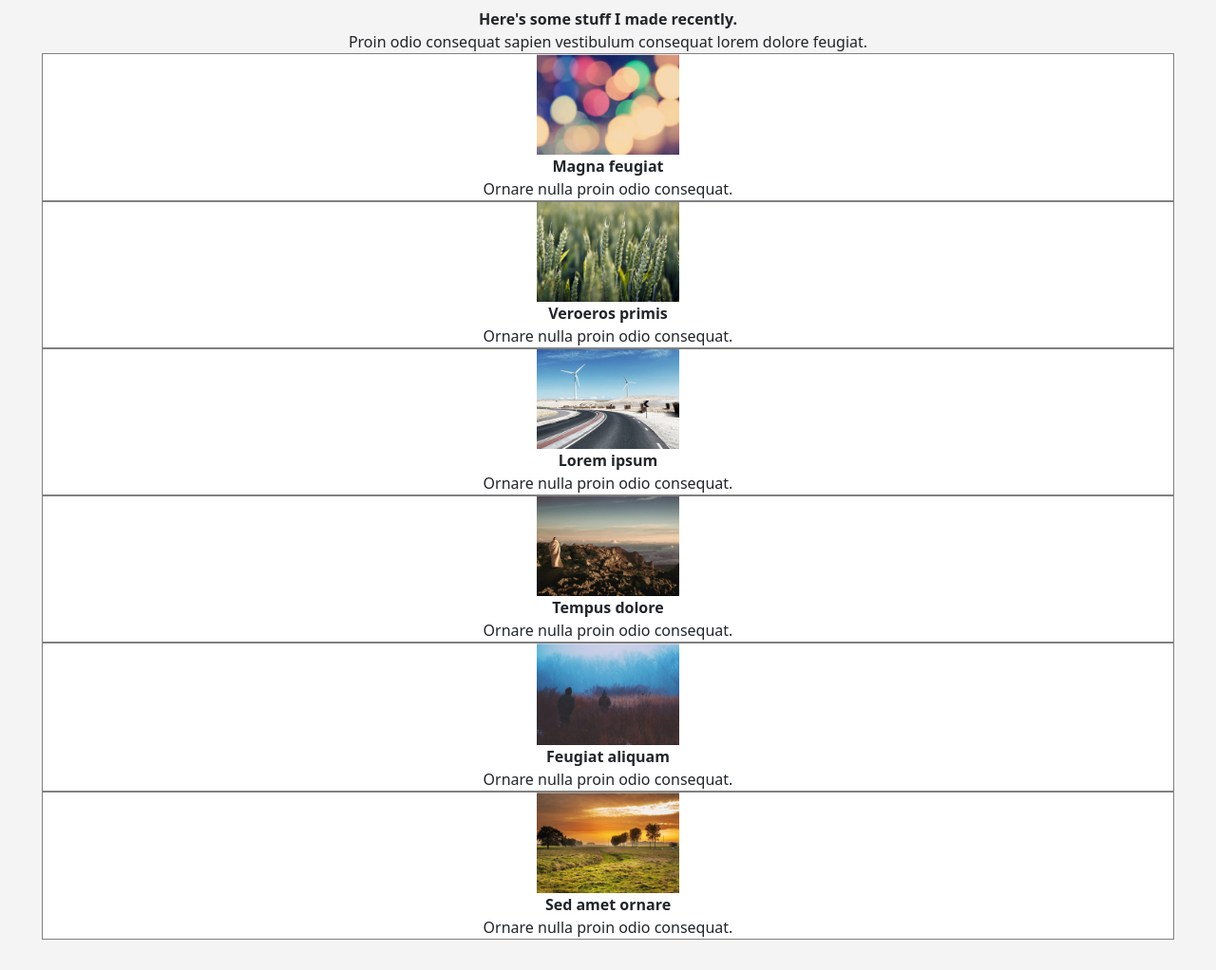
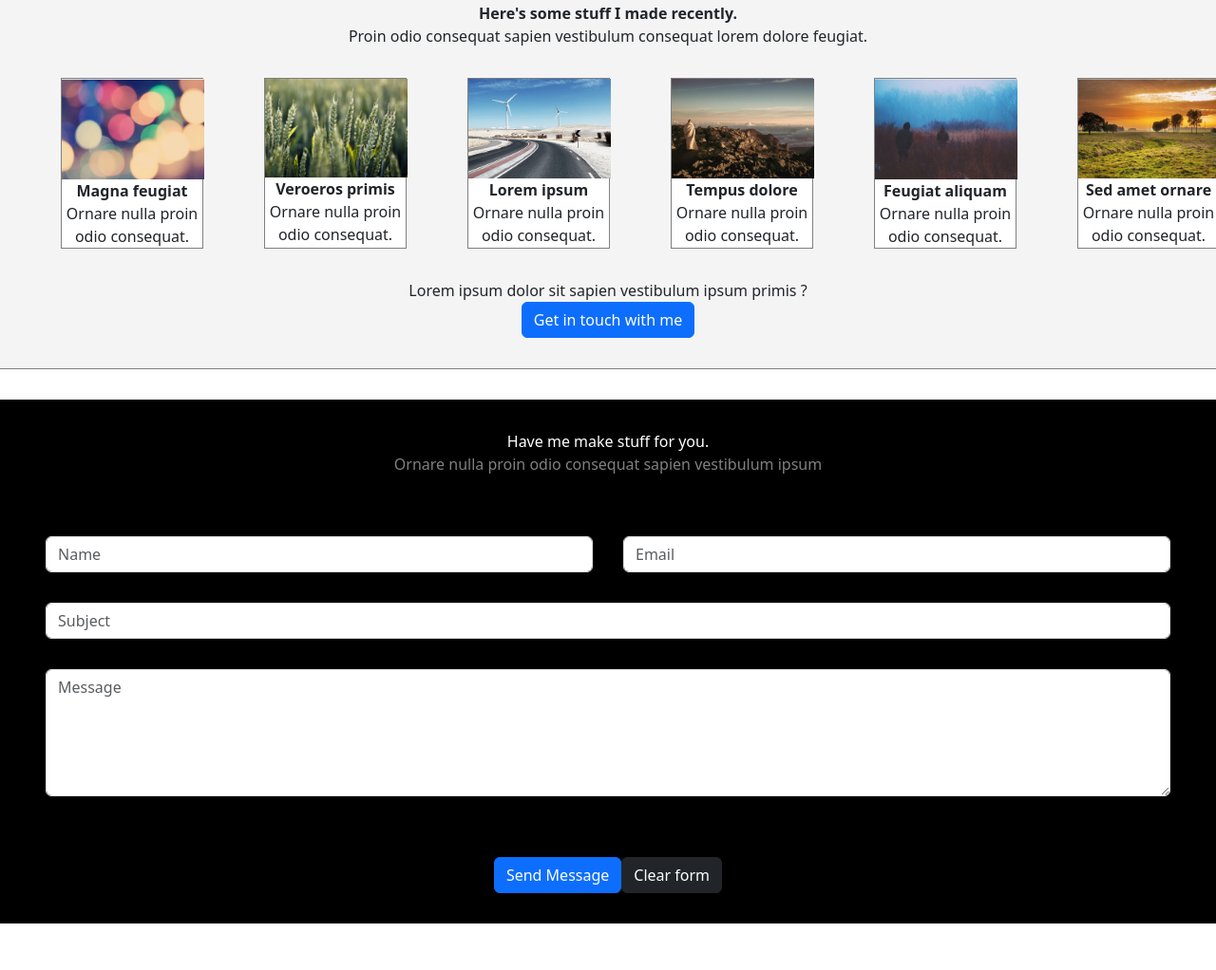
Before and after one commit to mgoetgheluck/ib_cegos_interfaces_graphiques, a plain HTML site: page portfolio_avec_bootstrap/index.html in a window 1280 px wide. Shown: the part 776-1798 px from the top of the page at 95% size. After the commit the page ends 1749 px from the top, so only its background shows below. Drawn offline with nearby package versions, Linux system fonts and the light colour scheme.

Commit message:
end portfolio

```diff
--- a/portfolio_avec_bootstrap/index.html
+++ b/portfolio_avec_bootstrap/index.html
@@ -45,11 +45,11 @@
                     <span>Hi. I'm <strong>Maxime Goetgheluck</strong>.</span>
                 </div>
                 <div><span>And this is <strong>Miniport</strong>, a free fully resposive HTML5 site template designed by AI for HTML5 UP & released under the CCA license</span></div>
-                <div>
-                    <button class="btn btn-primary">
-                        Learn about what I do
-                    </button>
-                </div>
+            </div>
+            <div class="learnButtonContainer">
+                <button class="btn btn-primary">
+                    Learn about what I do
+                </button>
             </div>
         </div>
         <!-- PRESENTATION CONTAINER END -->
@@ -87,7 +87,7 @@
         </div>
         <!-- CONTENT STUFF END -->
          <!-- CONTENT MADE START -->
-        <div class="row madeContainer">
+        <div class="madeContainer">
             <div class="madeTitleContainer">
                 <span><strong>Here's some stuff I made recently.</strong></span>
             </div>
@@ -174,7 +174,49 @@
                     </div>
                 </div>
             </div>
+            <div class="madeDescriptionContainer">
+                <span>Lorem ipsum dolor sit sapien vestibulum ipsum primis ?</span>
+            </div>
+            <div class="madeButtonContainer">
+                <button class="btn btn-primary">Get in touch with me</button>
+            </div>
         </div>
          <!-- CONTENT MADE END -->
+        <!-- FORM START -->
+        <div class="formContainer">
+            <div class="formTitleContainer">
+                <span>Have me make stuff for you.</span>
+            </div>
+            <div class="formTitleDescriptionContainer">
+                <span>Ornare nulla proin odio consequat sapien vestibulum ipsum</span>
+            </div>
+            <div class="formFormContainer">
+                <form>
+                    <div class="row">
+                      <div class="col">
+                        <input type="text" class="form-control" placeholder="Name">
+                      </div>
+                      <div class="col">
+                        <input type="email" class="form-control" placeholder="Email">
+                      </div>
+                    </div>
+                    <div class="form-group">
+                        <input type="text" class="form-control" id="subjectFormControlInput" placeholder="Subject">
+                    </div>
+                    <div class="form-group">
+                        <textarea class="form-control" id="messageFormControlInput" rows="5" placeholder="Message"></textarea>
+                    </div>
+                </form>
+                <div class="formButtonsContainer">
+                    <div class="sendMessageButton">
+                        <button class="btn btn-primary">Send Message</button>
+                    </div>
+                    <div class="clearFormContainer">
+                        <button class="btn btn-dark">Clear form</button>
+                    </div>
+                </div>
+            </div>
+        </div>
+        <!-- FORM END -->
          <script src="https://cdn.jsdelivr.net/npm/bootstrap@5.0.2/dist/js/bootstrap.bundle.min.js" integrity="sha384-MrcW6ZMFYlzcLA8Nl+NtUVF0sA7MsXsP1UyJoMp4YLEuNSfAP+JcXn/tWtIaxVXM" crossorigin="anonymous"></script>    </body>
 </html>
--- a/portfolio_avec_bootstrap/styles.css
+++ b/portfolio_avec_bootstrap/styles.css
@@ -15,6 +15,10 @@
 
 .introTextContainer div {
     padding: 1em 0 1em 0;
+}
+
+.learnButtonContainer {
+    text-align: center;
 }
 
 .stuffContainer{
@@ -58,12 +62,47 @@
     text-align: center;
     background-color: #f4f4f4;
     padding: 2em;
+    border-bottom: 1px solid grey;
 }
 
 .madeItemContainer {
     border:1px solid grey;
     background-color: white;
+    width: 150px;
+    margin: 2em 0 2em 0;
 }
+
+.formContainer {
+    background-color: black;
+    color: white;
+    text-align: center;
+    padding: 2em 3em 2em 3em;
+}
+
+.formTitleDescriptionContainer {
+    color: grey;
+}
+
+.formContainer {
+    margin-top: 2em;
+}
+
+.formFormContainer div {
+    margin: 2em 0 0 0;
+}
+
+.formFormContainer .col {
+    padding: 0;
+}
+
+.formFormContainer .col:first-child {
+    padding: 0 1em 0 0!important;
+}
+
+.formFormContainer .col:last-child {
+    padding: 0 0 0 1em!important;
+}
+
 
 @media (max-width: 768px){
     .pictureContainer {
@@ -73,4 +112,26 @@
     .stuffListContainer {
         display: block;
     }
+
+    .madeListContainer {
+        text-align: center;
+        width: 50%;
+        margin: auto;
+    }
 }
+
+@media (min-width: 1200px){
+    .madeListContainer{
+        display: flex;
+    }
+
+    .madeItemContainer {
+        margin: 2em;
+    }
+
+    .formButtonsContainer {
+        display: flex;
+        align-items: center;
+        justify-content: center;
+    }
+}
```
